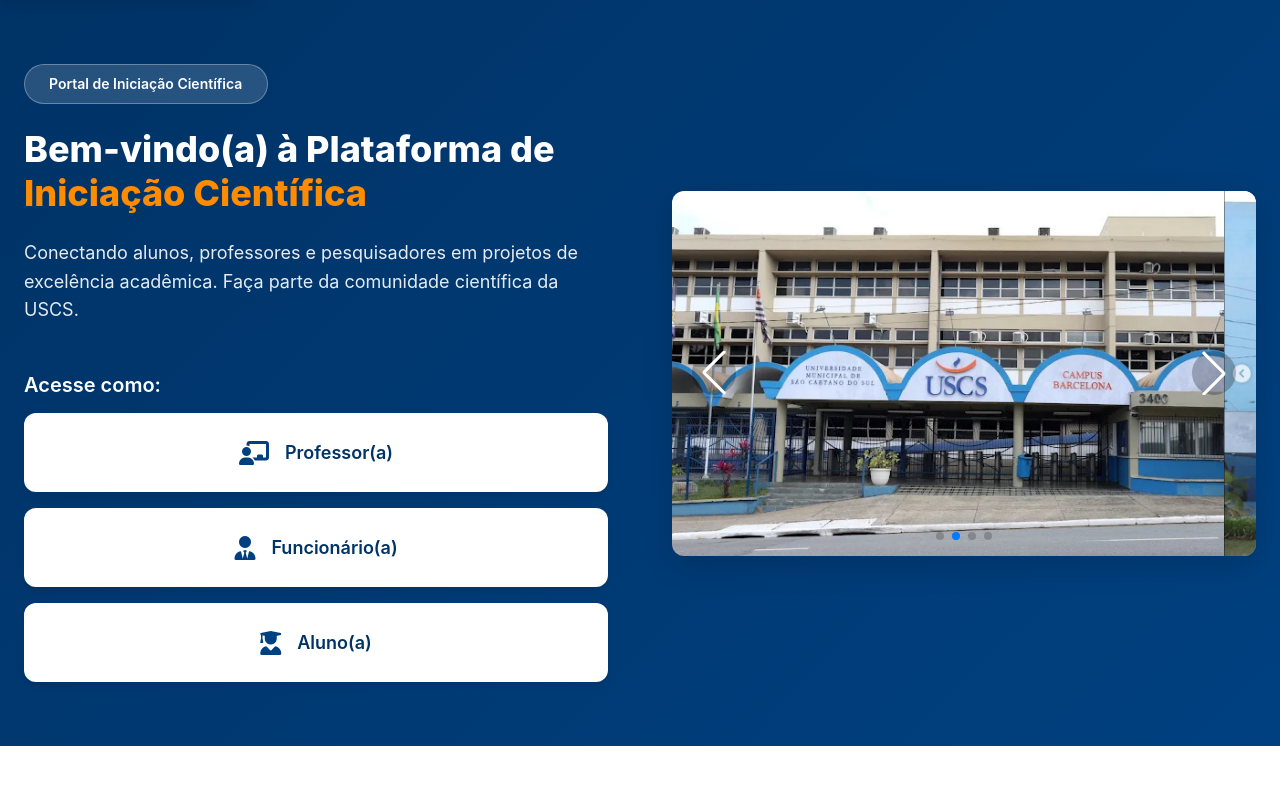
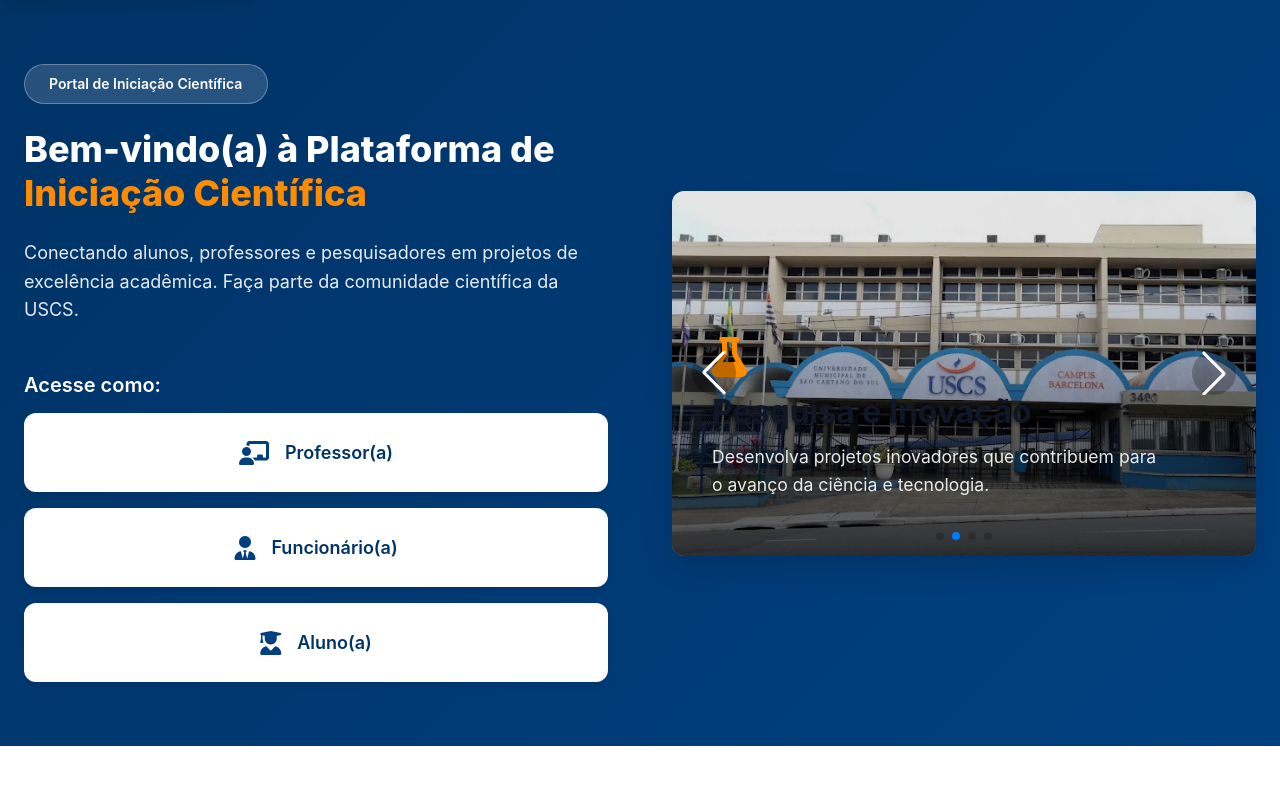
Before and after one commit to Felpes513/FrontTCC, an Angular app: page / in a window 1280 px wide. Shown: the top 800 px of the page. Built offline with nearby package versions, Linux system fonts and the light colour scheme.

Commit message:
carroussel resolvido

```diff
--- a/src/app/components/home/home.component.html
+++ b/src/app/components/home/home.component.html
@@ -50,14 +50,21 @@
         navigation="true"
         pagination="true"
         loop="true"
-        autoplay-delay="4000"
+        autoplay-delay="5000"
         autoplay-disable-on-interaction="false"
-        speed="600"
+        speed="800"
+        effect="fade"
         class="carousel-swiper"
       >
         <swiper-slide *ngFor="let slide of slides">
-          <div >
-            <img class="slide-img" [src]="slide.img" [alt]="slide.title" />
+          <img class="slide-img" [src]="slide.img" [alt]="slide.title" />
+
+          <div class="slide-overlay"></div>
+
+          <div class="slide-content">
+            <i [class]="slide.icon" aria-hidden="true"></i>
+            <h3>{{ slide.title }}</h3>
+            <p>{{ slide.content }}</p>
           </div>
         </swiper-slide>
       </swiper-container>
```
